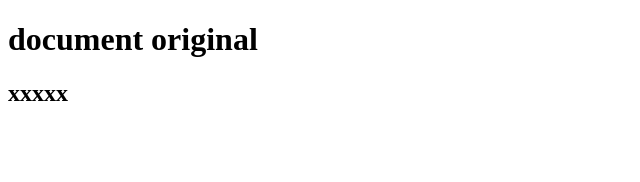
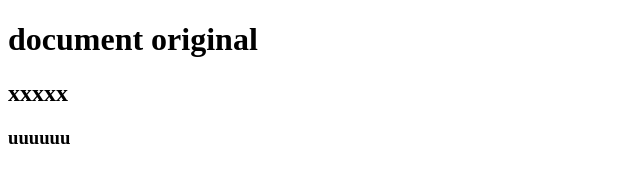
Before and after one commit to Mioramalala/ProjetTest, a plain HTML site: page index.html in a window 1280 px wide. Shown: the full height of the page, 0-640 px from the left. Drawn offline with Linux system fonts and the light colour scheme.

Commit message:
ajout h3

```diff
--- a/index.html
+++ b/index.html
@@ -9,5 +9,6 @@
 
 	<h1>document original</h1>
     <h2>xxxxx</h2>
+    <h3>uuuuuu</h3>
 </body>
 </html>
```
